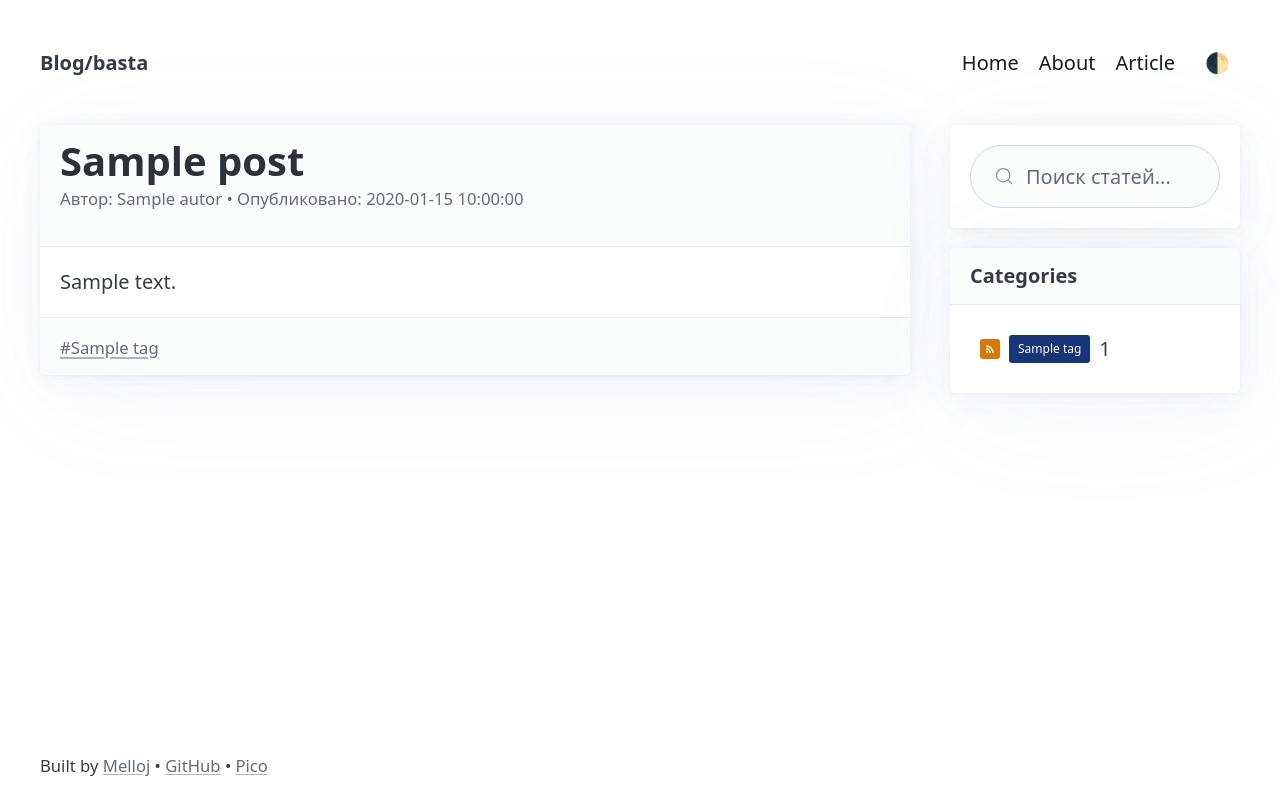
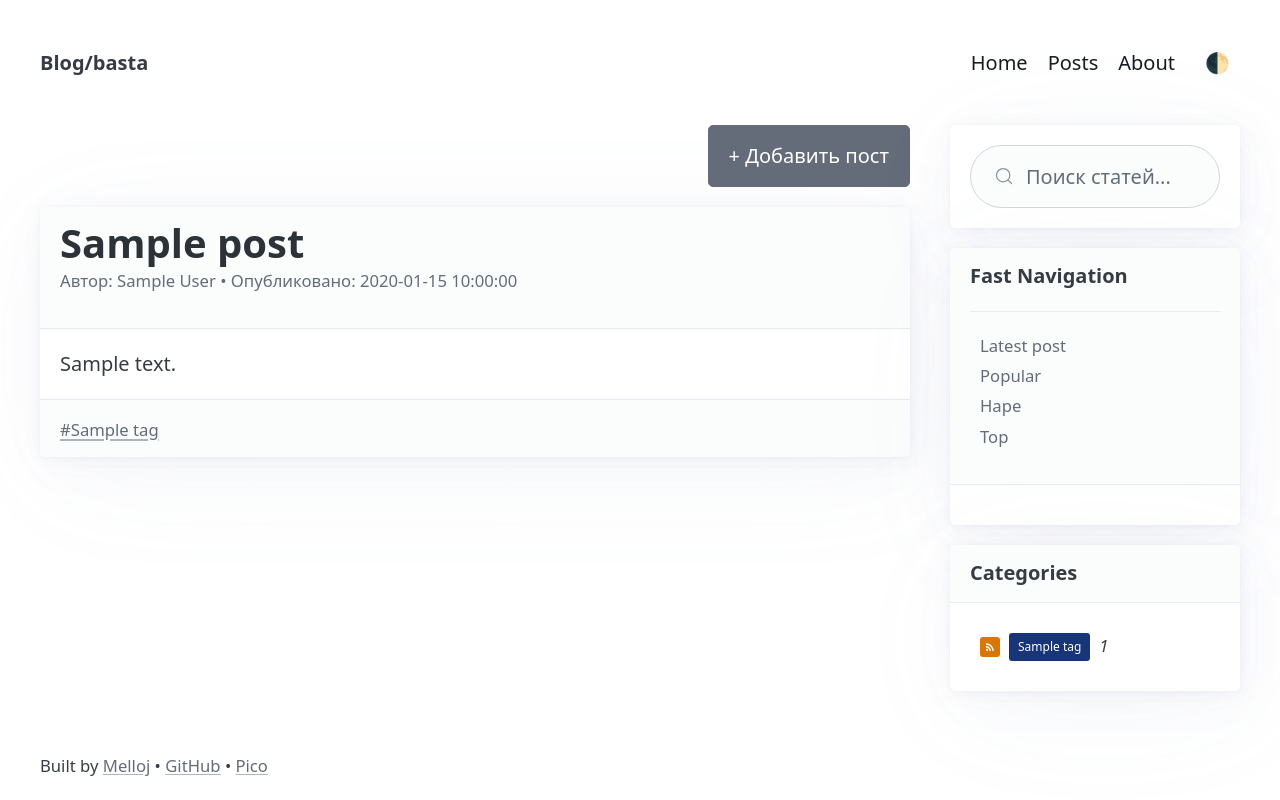
Before and after one commit to MellojFront/blog, a FastAPI app: template backend/src/blog/templates/posts.html in a window 1280 px wide. Run offline with FastAPI, Linux system fonts and the light colour scheme; the template is opened without the code that fills it: most values are stand-ins (such as "Sample title", 1, 10 or a date in 2020).

Commit message:
feat: integrate SQLite database and post creation modal
- Connect SQLite DB (`posts_db.db`) to FastAPI endpoints via dependency injection
- Implement fetching posts with aggregated tags (`get_posts`)
- Add `POST /posts` handler to save new posts and tags from the form
- Add modal dialog for creating posts with dynamic tag suggestions in Jinja2

```diff
--- a/backend/src/blog/main.py
+++ b/backend/src/blog/main.py
@@ -1,10 +1,15 @@
+from collections import Counter
+from datetime import datetime
 from pathlib import Path
-from fastapi import FastAPI, Request
+
+from .db import DB
+from fastapi import Depends, FastAPI, Form, Request
+from fastapi.responses import RedirectResponse
 from fastapi.staticfiles import StaticFiles
 from fastapi.templating import Jinja2Templates
-from collections import Counter
 
 BASE_DIR = Path(__file__).resolve().parent
+DB_PATH = BASE_DIR / "posts_db.db"
 
 app = FastAPI()
 
@@ -12,33 +17,22 @@ app.mount("/static", StaticFiles(directory=BASE_DIR / "static"), name="static")
 templates = Jinja2Templates(directory=BASE_DIR / "templates")
 
 
-posts: list[dict] = [
-    {
-        "id": 1,
-        "autor": "melloj",
-        "title": "FastAPI for beginers",
-        "content": "This is framework is really easy d to work programming to use musicians and dj producersMethod to work programming to use musicians and dj producersMethod to work programming to use musicians and dj producersMethod to work programming to use musicians and dj producersMethod to work programming to use musicians and dj producersMethod to work programmincians and dj producersMethod to work programming to use musicians and dj producersMethod to work programming to use musiciad to work programming to use musicians and dj producersMethod to work programming to use musicians and dj producersMethod to work programming to use musicians and dj producersMethod to work programming to use musicians and dj producersMethod to work programming to use musicians and dj producersMethod to work programminns and dj producersMethod to work programming to use musicians and dj producersMethod to work programmin",
-        "tag": ["API", "Web", "Beginers"],
-        "date_posted": "April 20, 2025",
-    },
-    {
-        "id": 2,
-        "autor": "melloj",
-        "title": "Music in programming",
-        "content": "Method to work programming to use musicians and dj producersMethod to work programming to use musicians and dj producersMethod to work programming to use musicians and dj producersMethod to work programming to use musicians and dj producersMethod to work programming to use musicians and dj producersMethod to work programming to use musicians and dj producersMethod to work programming to use musicians and dj producersMethod to work programming to use musicians and dj producersMethod to work programming to use musicians and dj producersMethod to work programming to use musicians and dj producersMethod to work programming to use musicians and dj producers",
-        "tag": ["Programming", "Music"],
-        "date_posted": "September 20, 2026",
-    },
-]
+def get_db():
+    with DB(str(DB_PATH)) as db:
+        yield db
 
 
 @app.get("/", include_in_schema=False)
-async def home_index(request: Request):
-    return templates.TemplateResponse(request, "index.html", {"title": "Home", "latest_post": posts[:2]})
+async def home_index(request: Request, db: DB = Depends(get_db)):
+    post = db.get_posts()
+    return templates.TemplateResponse(
+        request, "index.html", {"title": "Home", "latest_post": post[:2]}
+    )
 
 
 @app.get("/posts", include_in_schema=False)
-async def posts_index(request: Request, tag: str | None = None, q: str | None = None):
+async def posts_index(request: Request, tag: str | None = None, q: str | None = None, db: DB = Depends(get_db)):
+    posts =db.get_posts()
     tag_counts = dict(
         sorted(Counter(t for post in posts for t in post.get("tag", [])).items())
     )
@@ -60,9 +54,23 @@ async def posts_index(request: Request, tag: str | None = None, q: str | None =
             "title": "Посты",
             "posts": filter_posts,
             "tags": tag_counts,
-            "search_query": q
+            "search_query": q,
         },
     )
+
+
+@app.post("/posts", include_in_schema=False)
+async def create_post(
+    title: str = Form(...),
+    content: str = Form(...),
+    tags: str = Form(""),
+    db: DB = Depends(get_db),
+):
+    tags_list = [t.strip() for t in tags.split(",") if t.strip()]
+    date_str = datetime.now().strftime("%B %d, %Y")
+
+    db.add_post(title=title, content=content, data_posted=date_str, tags=tags_list)
+    return RedirectResponse(url="/posts", status_code=303)
 
 
 @app.get("/about", include_in_schema=False)
@@ -71,5 +79,5 @@ async def about_index(request: Request):
 
 
 @app.get("/api/posts")
-async def get_posts():
-    return posts
+async def get_posts(db: DB = Depends(get_db)):
+    return db.get_posts()
--- a/backend/src/blog/templates/base.html
+++ b/backend/src/blog/templates/base.html
@@ -15,6 +15,7 @@
     <div class="container-fluid">
       <main class="container">
         {% block content %}
+
         {% endblock %}
       </main>
     </div>
--- a/backend/src/blog/templates/components/article_view.html
+++ b/backend/src/blog/templates/components/article_view.html
@@ -1,9 +1,14 @@
+<div style="display: flex; justify-content: flex-end; margin-bottom: 1rem;">
+    <button onclick="document.getElementById('create-post-modal').showModal()">
+        + Добавить пост
+    </button>
+</div>
 {% for post in posts %}
 <article>
   <header>
     <hgroup>
       <h1>{{ post.title }}</h1>
-      <p><small>Автор: {{ post.autor }} • Опубликовано: {{ post.date_posted }}</small></p>
+      <p><small>Автор: {{ post.author }} • Опубликовано: {{ post.date_posted }}</small></p>
     </hgroup>
   </header>
 
--- /dev/null
+++ b/backend/src/blog/templates/components/dialog_add_post.html
@@ -0,0 +1,63 @@
+<dialog id="create-post-modal">
+    <article style="max-width: 860px; width: 95%;">
+        <header>
+            <button aria-label="Close" rel="prev" onclick="document.getElementById('create-post-modal').close()"></button>
+            <strong>Новый пост</strong>
+        </header>
+
+        <form action="/posts" method="post">
+            <!-- Название поста -->
+            <input type="text" name="title" placeholder="Введите название поста..." required>
+
+            <!-- Панель редакции (заготовка) -->
+            <div style="display: flex; gap: 0.5rem; padding: 0.5rem; background: var(--pico-card-sectioning-background-color); border: 1px solid var(--pico-form-element-border-color); border-bottom: none; border-radius: var(--pico-border-radius) var(--pico-border-radius) 0 0;">
+                <button type="button" class="outline secondary" style="padding: 0.2rem 0.5rem; font-size: 0.8rem;" disabled>B</button>
+                <button type="button" class="outline secondary" style="padding: 0.2rem 0.5rem; font-size: 0.8rem;" disabled>I</button>
+                <button type="button" class="outline secondary" style="padding: 0.2rem 0.5rem; font-size: 0.8rem;" disabled>Code</button>
+                <small style="margin-left: auto; align-self: center; color: var(--pico-muted-color);">HTML / MD (скоро)</small>
+            </div>
+
+            <!-- Текст поста: фиксированный размер, ширина ~80 символов, прокрутка -->
+            <textarea
+                name="content"
+                placeholder="Текст поста..."
+                style="width: 100%; max-width: 82ch; height: 250px; resize: none; overflow-y: auto; font-family: monospace; border-top-left-radius: 0; border-top-right-radius: 0;"
+                required></textarea>
+
+            <!-- Поле тегов -->
+            <input type="text" id="tags-input" name="tags" placeholder="Добавьте теги через запятую">
+
+            <!-- Шаблоны тегов -->
+            <div style="display: flex; flex-wrap: wrap; gap: 0.4rem; margin-bottom: 1rem; align-items: center;">
+                <small style="margin-right: 0.3rem;">Шаблоны:</small>
+                <button type="button" class="outline secondary" style="padding: 0.15rem 0.5rem; font-size: 0.8rem;" onclick="addTag('python')">+ python</button>
+                <button type="button" class="outline secondary" style="padding: 0.15rem 0.5rem; font-size: 0.8rem;" onclick="addTag('fastapi')">+ fastapi</button>
+                <button type="button" class="outline secondary" style="padding: 0.15rem 0.5rem; font-size: 0.8rem;" onclick="addTag('заметки')">+ заметки</button>
+            </div>
+
+            <!-- Кнопка отправки справа внизу -->
+            <footer style="display: flex; justify-content: flex-end;">
+                <button type="submit" style="width: auto; margin-bottom: 0;">Создать пост</button>
+            </footer>
+        </form>
+    </article>
+</dialog>
+
+<script>
+    const modal = document.getElementById('create-post-modal');
+
+    // Закрытие при клике на тёмный фон вокруг модалки
+    modal.addEventListener('click', (e) => {
+        if (e.target === modal) modal.close();
+    });
+
+    // Подстановка тега по клику
+    function addTag(tag) {
+        const input = document.getElementById('tags-input');
+        const tags = input.value.split(',').map(t => t.trim()).filter(Boolean);
+        if (!tags.includes(tag)) {
+            tags.push(tag);
+            input.value = tags.join(', ');
+        }
+    }
+</script>
--- a/backend/src/blog/templates/components/header.html
+++ b/backend/src/blog/templates/components/header.html
@@ -4,8 +4,8 @@
   </ul>
   <ul>
     <li><a href="{{url_for('home_index')}}" class="contrast">Home</a></li>
+    <li><a href="{{url_for('posts_index')}}" class="contrast">Posts</a></li>
     <li><a href="{{url_for('about_index')}}" class="contrast">About</a></li>
-    <li><a href="{{url_for('posts_index')}}" class="contrast">Article</a></li>
     <li>
       <button
         id="theme-toggle"
--- a/backend/src/blog/templates/components/sidebar.html
+++ b/backend/src/blog/templates/components/sidebar.html
@@ -1,7 +1,36 @@
 <article>
   <form action="/posts" method="get">
-    <input type="search" name="q" placeholder="Поиск статей..." aria-label="Search" value="{{ search_query or '' }}" />
+    <input
+      type="search"
+      name="q"
+      placeholder="Поиск статей..."
+      aria-label="Search"
+      value="{{ search_query or '' }}"
+    />
   </form>
+</article>
+
+<article>
+  <header>
+    <hgroup>
+      <strong>Fast Navigation</strong>
+      <hr />
+      <ul class="categories-list">
+        <li>
+          <small>Latest post</small>
+        </li>
+        <li>
+          <small>Popular</small>
+        </li>
+        <li>
+          <small>Hape</small>
+        </li>
+        <li>
+          <small>Top</small>
+        </li>
+      </ul>
+    </hgroup>
+  </header>
 </article>
 
 <article>
@@ -9,14 +38,21 @@
   <ul class="categories-list">
     {% for tag, count in tags.items() %}
     <li>
-      <a href="/rss/{{ tag }}.xml" class="rss-badge" title="RSS для {{ tag }}" aria-label="RSS">
+      <a
+        href="/rss/{{ tag }}.xml"
+        class="rss-badge"
+        title="RSS для {{ tag }}"
+        aria-label="RSS"
+      >
         <svg width="12" height="12" viewBox="0 0 24 24" fill="currentColor">
-          <circle cx="6.18" cy="17.82" r="2.18"/>
-          <path d="M4 4.44v2.83c7.03 0 12.73 5.7 12.73 12.73h2.83c0-8.59-6.97-15.56-15.56-15.56zm0 5.66v2.83c3.9 0 7.07 3.17 7.07 7.07h2.83c0-5.47-4.43-9.9-9.9-9.9z"/>
+          <circle cx="6.18" cy="17.82" r="2.18" />
+          <path
+            d="M4 4.44v2.83c7.03 0 12.73 5.7 12.73 12.73h2.83c0-8.59-6.97-15.56-15.56-15.56zm0 5.66v2.83c3.9 0 7.07 3.17 7.07 7.07h2.83c0-5.47-4.43-9.9-9.9-9.9z"
+          />
         </svg>
       </a>
       <a href="/posts?tag={{ tag }}" class="tag-badge">{{ tag }}</a>
-      <span class="tag-count">{{ count }}</span>
+      <small class="tag-count"><em>{{ count }}</em></small>
     </li>
     {% endfor %}
   </ul>
--- a/backend/src/blog/templates/posts.html
+++ b/backend/src/blog/templates/posts.html
@@ -11,4 +11,5 @@
     {% include "components/sidebar.html" %}
   </aside>
 </div>
+{% include "components/dialog_add_post.html" %}
 {% endblock %}
```
Also changed, not shown: backend/src/blog/db.py (added, +128 -0 lines), backend/src/blog/models.py (added, +9 -0 lines), README.md.
